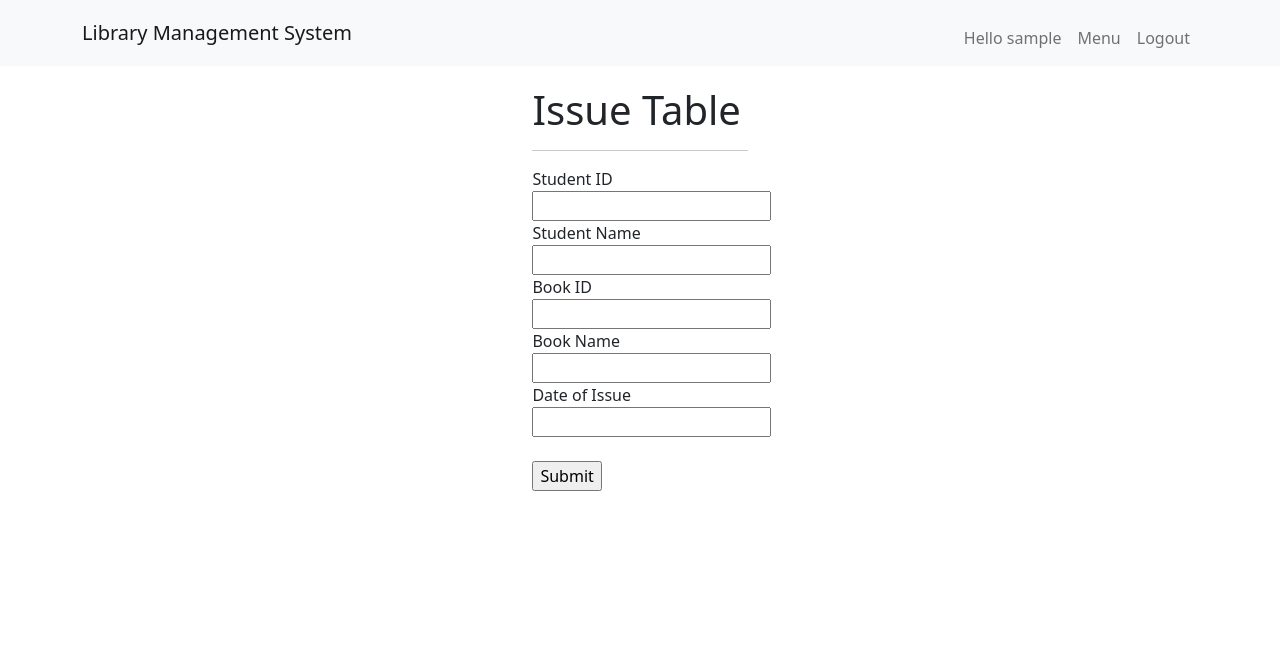
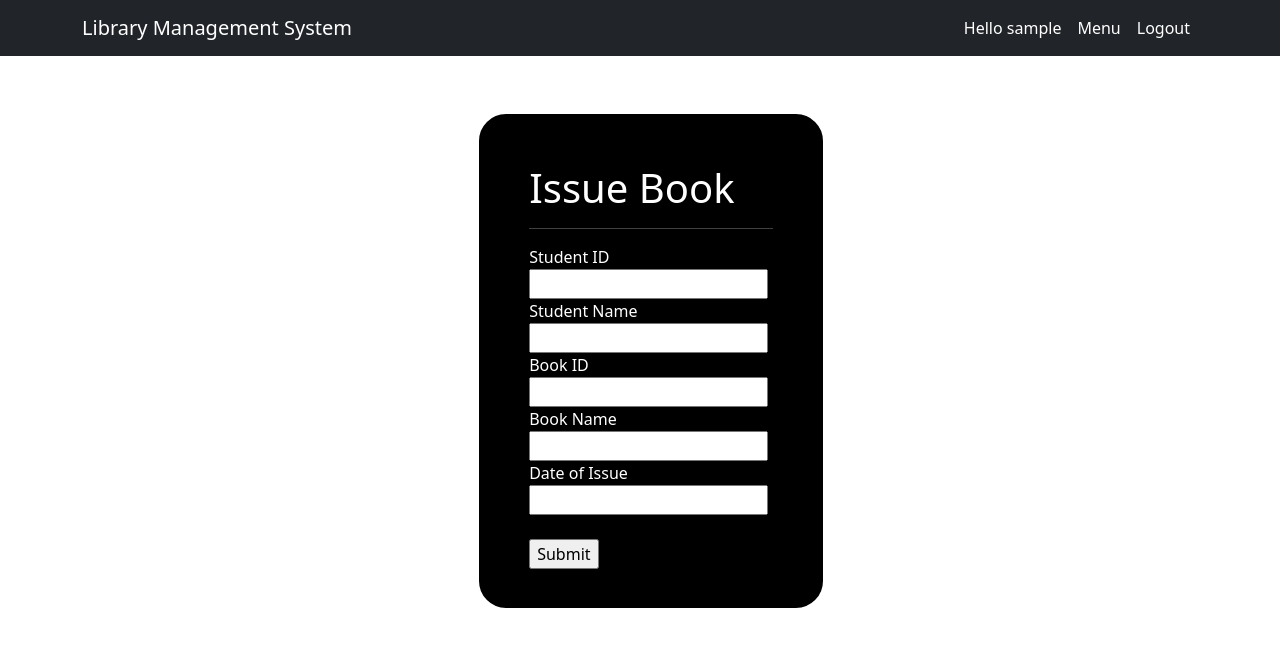
Before and after one commit to surojitsaha56/LMS, a Django app: page /registration/issuetable in a window 1280 px wide. Shown: the top 647 px of the page. Run offline with Django 3.2, Linux system fonts and the light colour scheme; the visitor is signed in with stand-in values (Sample User, id 1).

Commit message:
Changed the templates

```diff
--- a/registration/templates/registration/issuetable.html
+++ b/registration/templates/registration/issuetable.html
@@ -3,31 +3,57 @@
 {% block content %}
 
 <style>
-    .container div {
-    margin: 0 auto;
-    width: 45%;
-    padding-top: 10px;
+
+    .issuebook-form{
+        padding: 50px;
+        position: relative;
+        width: 350px;
+        height: 500px;
+        top: 0%;
+        left: 35%;
+
     }
+    .issuebook-form{
+     padding: 50px;
+     border-radius:30px;
+     background-color:black;
+     color:white;
+     margin-top:5%;
+    border:3px solid;
+    }
+
+
+    input:hover
+      {
+        background-color:lightblue;
+      }
 </style>
 
 
 <div class="container">
     <div class="issuebook-form">
-        <h1>Issue Table</h1><hr>
+        <h1>Issue Book</h1><hr>
         <form method="POST" action="">
             {% csrf_token %}
             Student ID
+            <br>
             {{form.s_id}}
             <br>
+
             Student Name
+            <br>
             {{form.s_name}}
+
             <br>
             Book ID
+            <br>
             {{form.b_id}}
             <br>
-            Book Name
+             Book Name
+             <br>
             {{form.b_name}}
             <br>
+
             Date of Issue
             {{form.dateofissue}}
             <br>
--- a/registration/templates/registration/showissuetable.html
+++ b/registration/templates/registration/showissuetable.html
@@ -11,7 +11,7 @@
         <div class="card card-body">
             <table class="table">
                 <tr>
-                    <th>Stuent ID</th>
+                    <th>Student ID</th>
                     <th>Student Name</th>
                     <th>Book ID</th>
                     <th>Book Name</th>
--- a/registration/views.py
+++ b/registration/views.py
@@ -55,6 +55,8 @@ def addStudent(request):
 
     if request.method=='POST':
         studentid=request.POST.get('sid')
+        dob=request.POST.get('dob')
+        print(dob)
         form=StudentForm(request.POST)
         if form.is_valid():
             if not AddStudent.objects.filter(sid=studentid).exists():
@@ -74,7 +76,7 @@ def addBook(request):
         if form.is_valid():
             if not AddBook.objects.filter(bid=bookid).exists():
                 form.save()
-                messages.success(request, 'Student was added')
+                messages.success(request, 'Book was added')
     context={'form': form}
     return render(request, 'registration/addbook.html', context)
 
--- a/templates/base.html
+++ b/templates/base.html
@@ -42,9 +42,9 @@
   <body>
 
 <header>
-        <nav class="navbar navbar-expand-lg navbar-light bg-light">
+        <nav class="navbar navbar-expand-lg navbar-light bg-dark">
             <div class="container">
-                    <a class="navbar-brand" href="">
+                    <a style="color: white;" class="navbar-brand" href="">
                     Library Management System</a>
                     <button class="navbar-toggler" type="button" data-bs-toggle="collapse" data-bs-target="#navbarNav" aria-controls="navbarNav" aria-expanded="false" aria-label="Toggle navigation">
                       <span class="navbar-toggler-icon"></span>
@@ -53,20 +53,20 @@
                       <ul class="navbar-nav ml-auto">
                         {% if user.is_authenticated %}
                         <li class="nav-item">
-                          <a class="nav-link" href="#">Hello {{user.username}}</a>
+                          <a style="color: white;" class="nav-link" href="#">Hello {{user.username}}</a>
                         </li>
                           <li class="nav-item">
-                            <a class="nav-link" href="{%url 'menu'%}">Menu</a>
+                            <a style="color: white;" class="nav-link" href="{%url 'menu'%}">Menu</a>
                           </li>
                           <li class="nav-item">
-                            <a class="nav-link" href="{%url 'logout'%}">Logout</a>
+                            <a style="color: white;" class="nav-link" href="{%url 'logout'%}">Logout</a>
                           </li>
                           {%else%}
                             <li class="nav-item">
-                            <a class="nav-link" href="{%url 'signup'%}">Sign Up</a>
+                            <a style="color: white;" class="nav-link" href="{%url 'signup'%}">Sign Up</a>
                             </li>
                           <li class="nav-item">
-                            <a class="nav-link" href="{%url 'login'%}">Login</a>
+                            <a style="color: white;" class="nav-link" href="{%url 'login'%}">Login</a>
                           </li>
                       </ul>
                       {%endif%}
```
Also changed, not shown: registration/templates/registration/addbook.html (+15 -0 lines), registration/templates/registration/addstudent.html (+22 -5 lines), registration/templates/registration/returnbook.html (+35 -2 lines).
